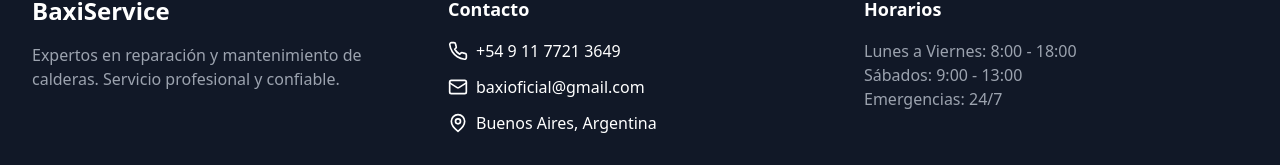
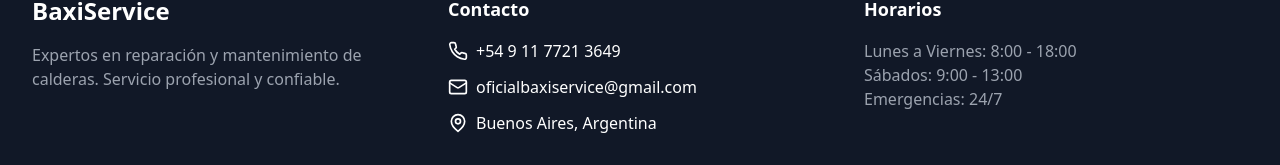
Before and after one commit to luk444/web-service-baxi, a React (Vite) app: page / in a window 1280 px wide. Shown: the part 5697-5862 px from the top of the page. Built offline with nearby package versions, Linux system fonts and the light colour scheme.

Commit message:
change mail

```diff
--- a/src/components/Footer.tsx
+++ b/src/components/Footer.tsx
@@ -24,7 +24,7 @@ const Footer = () => {
               <li className="flex items-center">
                 <Mail className="h-5 w-5 mr-2" />
                 <a href="mailto:info@calderapro.com" className="hover:text-blue-400">
-                baxioficial@gmail.com
+                oficialbaxiservice@gmail.com
                 </a>
               </li>
               <li className="flex items-center">
```
